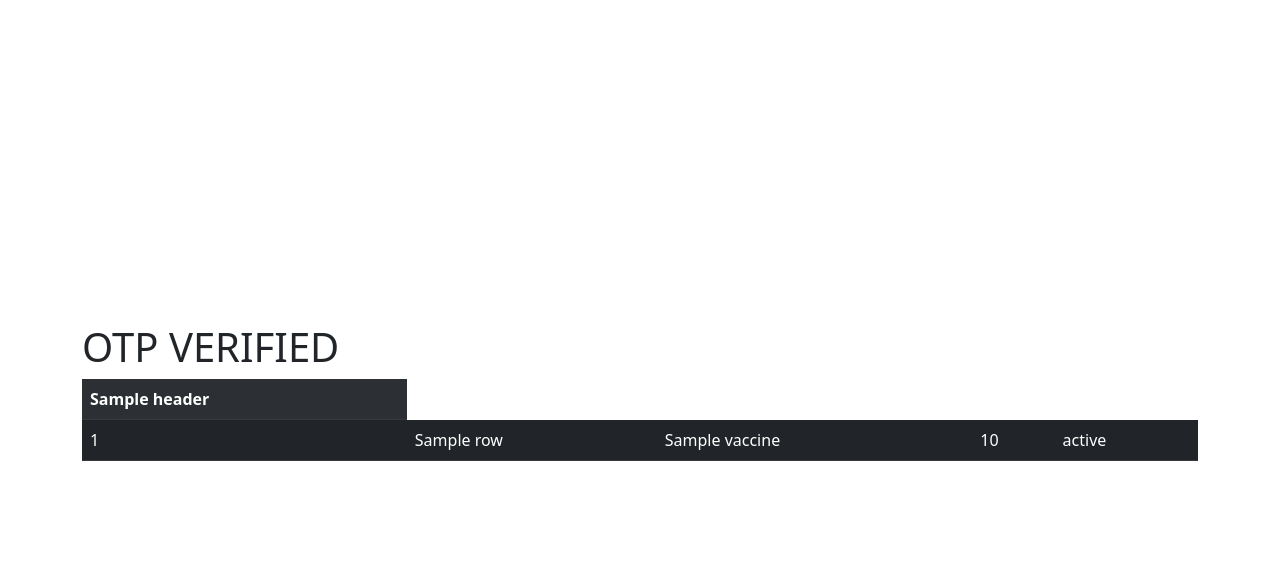
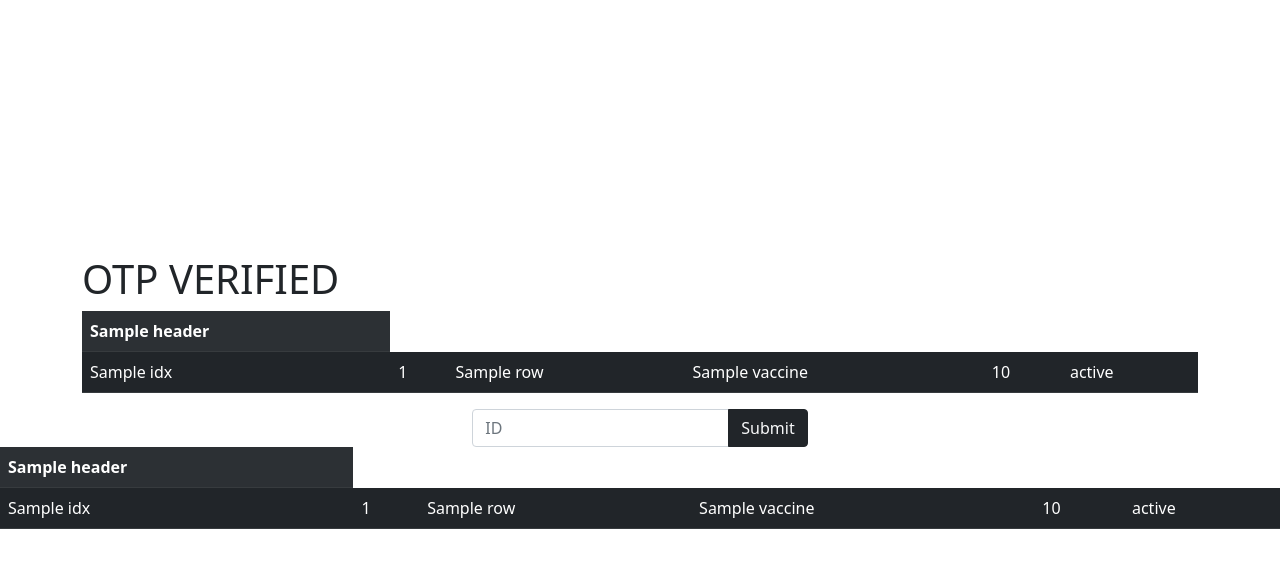
Before and after one commit to aj-naik/eyantra_covid_hackathon, a Flask app: template templates/book.html in a window 1280 px wide. Shown: the top 568 px of the page. Run offline with Flask 2, Linux system fonts and the light colour scheme; the template is opened without the code that fills it: most values are stand-ins (such as "Sample title", 1, 10 or a date in 2020).

Commit message:
Made code a bit modular, Added input box for beneiciaries

```diff
--- a/app.py
+++ b/app.py
@@ -62,8 +62,7 @@ def index():
 
 
 
-headings = ("Beneficiary Reference ID","Name","Vaccine","Age","Status")
-# table = (get_beneficiaries(request_header=request_header))
+headings = ("IDX","Beneficiary Reference ID","Name","Vaccine","Age","Status")
 
 
 
--- a/templates/book.html
+++ b/templates/book.html
@@ -23,6 +23,7 @@
 
             {% for row in data %}
             <tr>
+                <td>{{ row.idx }}</td>
                 <td>{{ row.beneficiary_reference_id }}</td>
                 <td>{{ row.name }}</td>
                 <td>{{ row.vaccine }}</td>
@@ -34,6 +35,34 @@
         </table>
     </div>
 
+    <form id="number-form" action="/" method="post">
+    <div class="idx-input input-group">
+          <input type="number" class="form-control" placeholder="ID" aria-label="id" aria-describedby="button-addon2"
+            name='idx'>
+          <button class="btn btn-dark text-light" type="submit" id="otp-button">Submit</button>
+    </div>
+    </form>
+
+    <table class="table table-striped table-dark">
+            <tr>
+                {% for header in headings %}
+                <th>{{ header }}</th>
+                {% endfor %}
+            </tr>
+
+            {% for row in data %}
+            <tr>
+                <td>{{ row.idx }}</td>
+                <td>{{ row.beneficiary_reference_id }}</td>
+                <td>{{ row.name }}</td>
+                <td>{{ row.vaccine }}</td>
+                <td>{{ row.age }}</td>
+                <td>{{ row.status }}</td>
+            </tr>
+            {% endfor %}
+
+        </table>
+
 
 </body>
 <script src="https://ajax.googleapis.com/ajax/libs/jquery/3.5.1/jquery.min.js"></script>
--- a/utils.py
+++ b/utils.py
@@ -363,63 +363,94 @@ def get_districts(request_header):
         sys.exit(1)
 
 
+
+def gen_beneficiaries(request_header):
+    beneficiaries = requests.get(BENEFICIARIES_URL, headers=request_header)
+
+    if beneficiaries.status_code == 200:
+        beneficiaries = beneficiaries.json()['beneficiaries']
+    else:
+        print('Status code not 200')
+    return beneficiaries
+
 def get_beneficiaries(request_header):
+
     """
     This function
         1. Fetches all beneficiaries registered under the mobile number,
         2. Prompts user to select the applicable beneficiaries, and
         3. Returns the list of beneficiaries as list(dict)
     """
-    beneficiaries = requests.get(BENEFICIARIES_URL, headers=request_header)
+    beneficiaries = gen_beneficiaries(request_header)
+    # if beneficiaries:
+    refined_beneficiaries = []
+    for beneficiary in beneficiaries:
+        beneficiary['age'] = datetime.datetime.today().year - int(beneficiary['birth_year'])
 
-    if beneficiaries.status_code == 200:
-        beneficiaries = beneficiaries.json()['beneficiaries']
+        tmp = {
+            'beneficiary_reference_id': beneficiary['beneficiary_reference_id'],
+            'name': beneficiary['name'],
+            'vaccine': beneficiary['vaccine'],
+            'age': beneficiary['age'],
+            'status': beneficiary['vaccination_status']
+        }
+        refined_beneficiaries.append(tmp)
+    return refined_beneficiaries
 
-        refined_beneficiaries = []
-        for beneficiary in beneficiaries:
-            beneficiary['age'] = datetime.datetime.today().year - int(beneficiary['birth_year'])
+def select_beneficiaries(reqd_beneficiaries,request_header):
 
-            tmp = {
-                'beneficiary_reference_id': beneficiary['beneficiary_reference_id'],
-                'name': beneficiary['name'],
-                'vaccine': beneficiary['vaccine'],
-                'age': beneficiary['age'],
-                'status': beneficiary['vaccination_status']
-            }
-            refined_beneficiaries.append(tmp)
+    # display_table(refined_beneficiaries)
+    print("""
+    ################# IMPORTANT NOTES #################
+    # 1. While selecting beneficiaries, make sure that selected beneficiaries are all taking the same dose: either first OR second.
+    #    Please do no try to club together booking for first dose for one beneficiary and second dose for another beneficiary.
+    #
+    # 2. While selecting beneficiaries, also make sure that beneficiaries selected for second dose are all taking the same vaccine: COVISHIELD OR COVAXIN.
+    #    Please do no try to club together booking for beneficiary taking COVISHIELD with beneficiary taking COVAXIN.
+    #
+    # 3. If you're selecting multiple beneficiaries, make sure all are of the same age group (45+ or 18+) as defined by the govt.
+    #    Please do not try to club together booking for younger and older beneficiaries.
+    ###################################################
+    """)
 
-        display_table(refined_beneficiaries)
-        print("""
-        ################# IMPORTANT NOTES #################
-        # 1. While selecting beneficiaries, make sure that selected beneficiaries are all taking the same dose: either first OR second.
-        #    Please do no try to club together booking for first dose for one beneficiary and second dose for another beneficiary.
-        #
-        # 2. While selecting beneficiaries, also make sure that beneficiaries selected for second dose are all taking the same vaccine: COVISHIELD OR COVAXIN.
-        #    Please do no try to club together booking for beneficiary taking COVISHIELD with beneficiary taking COVAXIN.
-        #
-        # 3. If you're selecting multiple beneficiaries, make sure all are of the same age group (45+ or 18+) as defined by the govt.
-        #    Please do not try to club together booking for younger and older beneficiaries.
-        ###################################################
-        """)
-        reqd_beneficiaries = '1'
-        beneficiary_idx = [int(idx) - 1 for idx in reqd_beneficiaries.split(',')]
-        reqd_beneficiaries = [{
-            'beneficiary_reference_id': item['beneficiary_reference_id'],
-            'vaccine': item['vaccine'],
-            'age': item['age'],
-            'status': item['vaccination_status']
-        } for idx, item in enumerate(beneficiaries) if idx in beneficiary_idx]
+    # beneficiaries = requests.get(BENEFICIARIES_URL, headers=request_header)
 
-        print(f'Selected beneficiaries: ')
-        display_table(reqd_beneficiaries)
-        return refined_beneficiaries
+    # if beneficiaries.status_code == 200:
+    #     beneficiaries = beneficiaries.json()['beneficiaries']
 
-    else:
-        print('Unable to fetch beneficiaries')
-        print(beneficiaries.status_code)
-        print(beneficiaries.text)
-        os.system("pause")
-        return []
+    #     refined_beneficiaries = []
+    #     for beneficiary in beneficiaries:
+    #         beneficiary['age'] = datetime.datetime.today().year - int(beneficiary['birth_year'])
+
+    #         tmp = {
+    #             'beneficiary_reference_id': beneficiary['beneficiary_reference_id'],
+    #             'name': beneficiary['name'],
+    #             'vaccine': beneficiary['vaccine'],
+    #             'age': beneficiary['age'],
+    #             'status': beneficiary['vaccination_status']
+    #         }
+    #         refined_beneficiaries.append(tmp)
+    beneficiaries = gen_beneficiaries(request_header)
+
+    # reqd_beneficiaries = '1'
+    beneficiary_idx = [int(idx) - 1 for idx in reqd_beneficiaries.split(',')]
+    reqd_beneficiaries = [{
+        'beneficiary_reference_id': item['beneficiary_reference_id'],
+        'vaccine': item['vaccine'],
+        'age': item['age'],
+        'status': item['vaccination_status']
+    } for idx, item in enumerate(beneficiaries) if idx in beneficiary_idx]
+
+    print(f'Selected beneficiaries: ')
+    # display_table(reqd_beneficiaries)
+    return reqd_beneficiaries
+
+    # else:
+    #     print('Unable to fetch beneficiaries')
+    #     print(beneficiaries.status_code)
+    #     print(beneficiaries.text)
+    #     os.system("pause")
+    #     return []
 
 
 def get_min_age(beneficiary_dtls):
```
Also changed, not shown: templates/index.html (+6 -6 lines), 2 other files.
